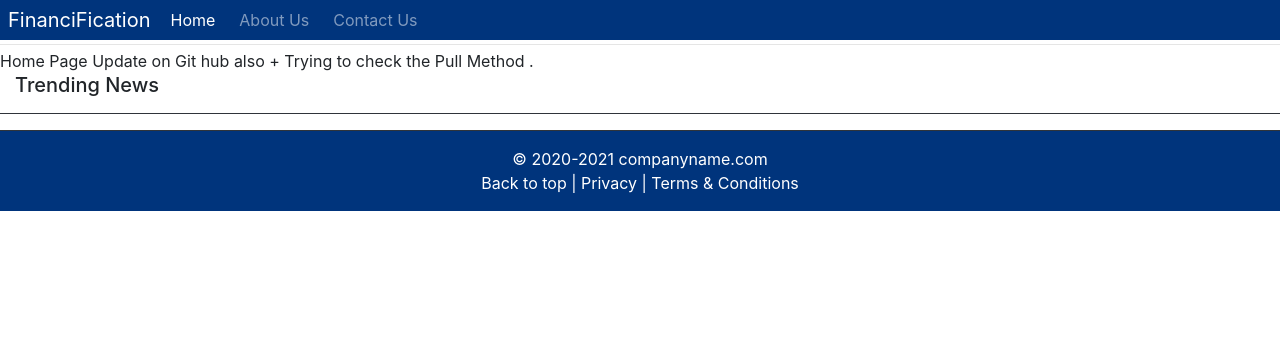
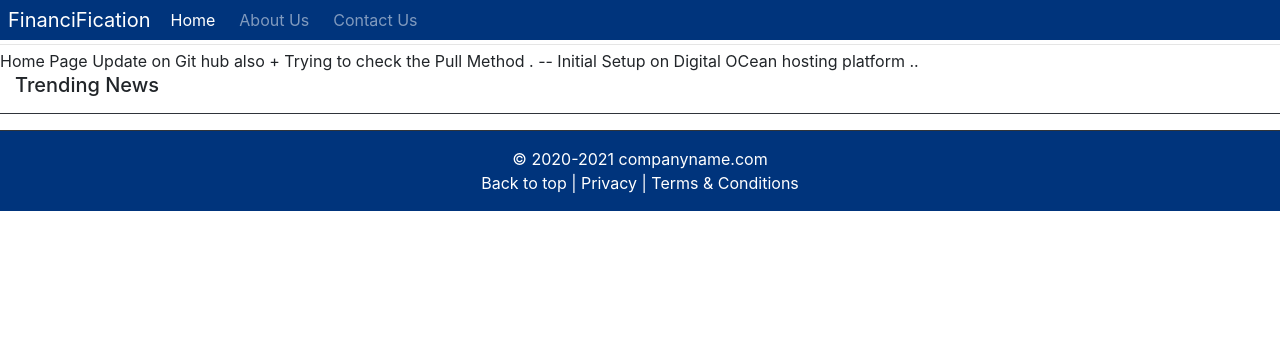
Before and after one commit to sparshchaudhary/DO-finHost, a Django app: page / in a window 1280 px wide. Shown: the top 340 px of the page. Run offline with Django 3.2, Linux system fonts and the light colour scheme; some libraries are stand-ins or nearby versions.

Commit message:
Small update in Index.html --Testing Pull on Linux

```diff
--- a/templates/Index/Index.html
+++ b/templates/Index/Index.html
@@ -5,7 +5,7 @@
 
 <hr class="my-1">
 
-Home Page Update on Git hub also  +  Trying to check the Pull Method .
+Home Page Update on Git hub also  +  Trying to check the Pull Method .  -- Initial Setup on Digital OCean hosting platform ..
 
 <div class="left col-md-6">
         <h5>Trending News</h5>
```
